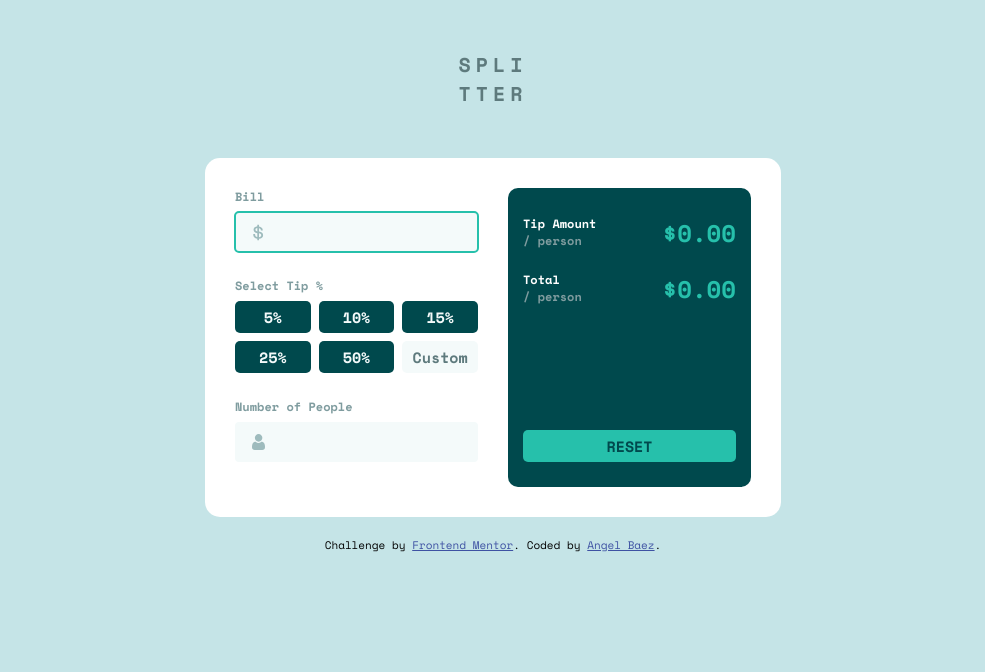
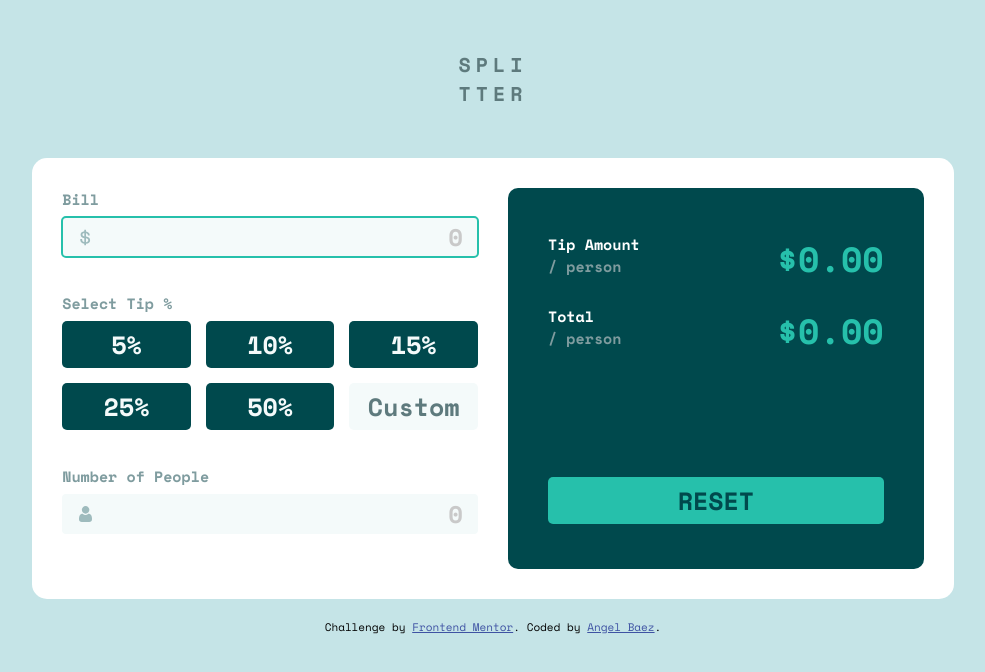
Before and after one commit to AngelBzDev/tip-calculator-app, a plain HTML site: page index.html in a window 1280 px wide. Shown: the whole page, without its empty margins (147-1132 px from the left). Drawn offline with nearby package versions, Linux system fonts and the light colour scheme.

Commit message:
modified measures

```diff
--- a/css/style.css
+++ b/css/style.css
@@ -63,7 +63,7 @@ body{
 
 @media (min-width: 768px) {
    .app-container{
-      width: 70%;
+      width: 90%;
       display: grid;
       padding: 3rem;
       grid-template-columns: repeat(2, 1fr);
@@ -75,12 +75,12 @@ body{
 
 @media (min-width: 1024px){
    .app-container{
-      width: 50%;
+      width: 80%;
    }
 }
 
 .app-container p{
-   font-size: 1.2rem;
+   font-size: 1.5rem;
    font-weight: 700;
    color: var(--grayishCyan2);
    margin-bottom: .7rem;
@@ -95,7 +95,7 @@ body{
    border-radius: .4rem;
    align-items: center;
    justify-items: center;
-   margin-bottom: 2.5rem;
+   margin-bottom: 3.5rem;
 
 }
 
@@ -113,6 +113,10 @@ body{
    font-family: 'Space Mono', monospace;
    font-weight: 700;
    color: var(--darkCyan);
+}
+
+.input input::placeholder{
+   color: rgb(201, 201, 201);
 }
 
 .input-err{
@@ -157,8 +161,8 @@ input[type="number"]::-webkit-outer-spin-button{
 .percentage-container{
    display: grid;
    grid-template-columns: repeat(2, 1fr);
-   gap: .8rem;
-   margin-bottom: 2.5rem;
+   gap: 1rem;
+   margin-bottom: 3.5rem;
 }
 
 button{
@@ -173,12 +177,13 @@ button:hover{
 @media (min-width: 768px) {
    .percentage-container{
       grid-template-columns: repeat(3, 1fr);
+      gap: 1.5rem;
    }
 }
 
 .total-container{
    background: var(--darkCyan);
-   padding: 2.7rem 1.5rem 1.5rem 1.5rem;
+   padding: 3.5rem 3rem 2.5rem 3rem;
    border-radius: 1rem;
 }
 
@@ -187,6 +192,7 @@ button:hover{
       display: flex;
       flex-direction: column;
       justify-content: space-between;
+      padding: 4.5rem 4rem 3.5rem 4rem;
    }
 }
 
@@ -209,13 +215,19 @@ button:hover{
    font-size: 2.4rem;
 }
 
+@media (min-width: 768px) {
+   .total-col .total{
+      font-size: 3.5rem;
+   }
+}
+
 .btn{
    border: none;
    width: 100%;
-   padding: 1rem;
+   padding: .5rem;
    border-radius: .5rem;
    font-family: 'Space Mono', monospace;
-   font-size: 1.5rem;
+   font-size: 2rem;
    font-weight: 700;
    cursor: pointer;
 }
@@ -223,6 +235,7 @@ button:hover{
 @media (min-width: 768px) {
    .btn{
       padding: .5rem;
+      font-size: 2.5rem;
    }
 }
 
--- a/index.html
+++ b/index.html
@@ -40,7 +40,7 @@
           </div>
           <div class="input">
             <img src="./images/icon-dollar.svg" alt="icon dollar">
-            <input type="number" id="bill" autofocus>
+            <input type="number" id="bill" autofocus placeholder="0">
           </div>
           <p>Select Tip %</p>
           <div class="percentage-container">
@@ -50,7 +50,7 @@
           </div>
           <div class="input">
             <img src="./images/icon-person.svg" alt="">
-            <input type="number" id="numberPeople">
+            <input type="number" id="numberPeople" placeholder="0">
           </div>
         </div>
         <div class="total-container">
```
